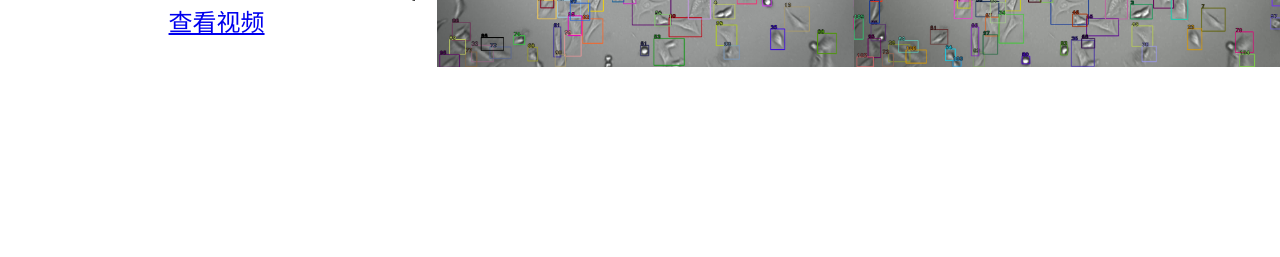
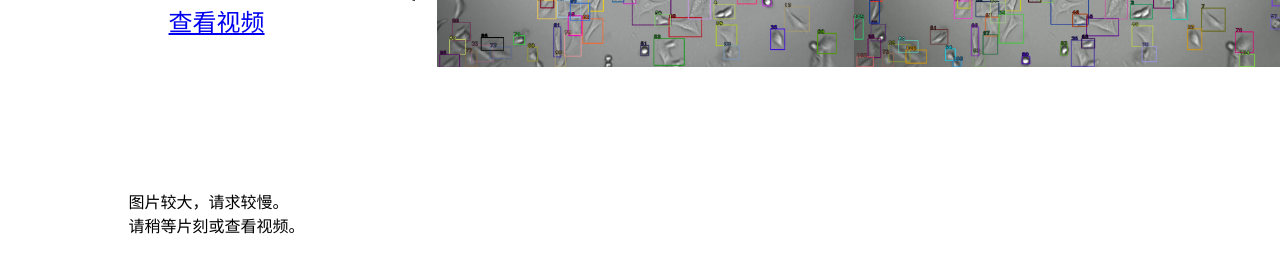
Before and after one commit to Frozen-hc/Frozen-hc.github.io, a plain HTML site: page index.html in a window 1280 px wide. Shown: the part 945-1202 px from the top of the page. Before the commit the page ends 1040 px from the top, so only its background shows below. Drawn offline with Linux system fonts and the light colour scheme.

Commit message:
Update index.html

```diff
--- a/index.html
+++ b/index.html
@@ -62,6 +62,9 @@
           style="font-size: 24px; padding-top: 2.7cm"
           >查看视频</a
         >
+                <text style="font-size: 16px; padding-top: 4cm"
+          >图片较大，请求较慢。<br/>请稍等片刻或查看视频。</text
+        >
       </div>
       <div class="video-container col">
         <div class="inner-container" style="padding-bottom: 0.2cm">
```
